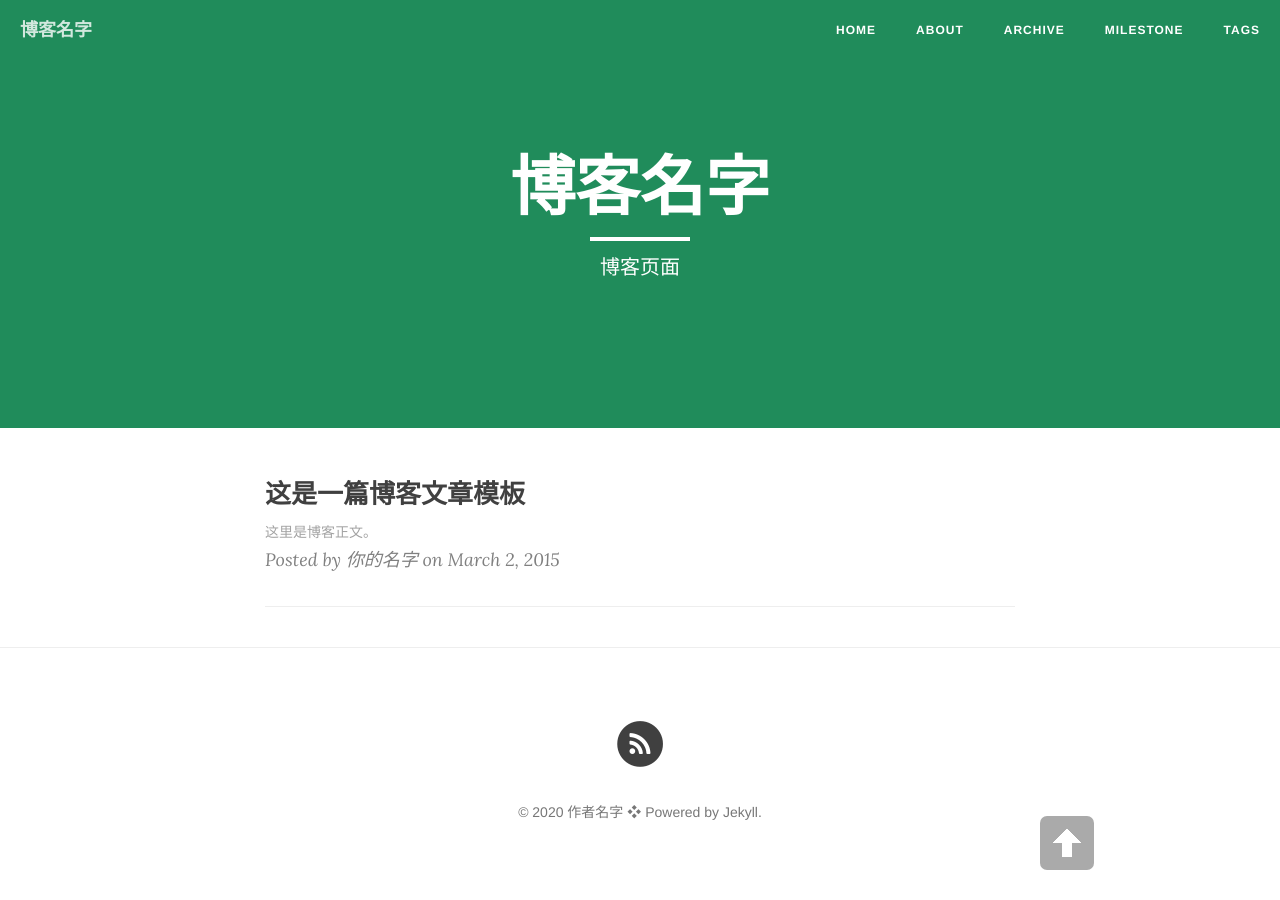
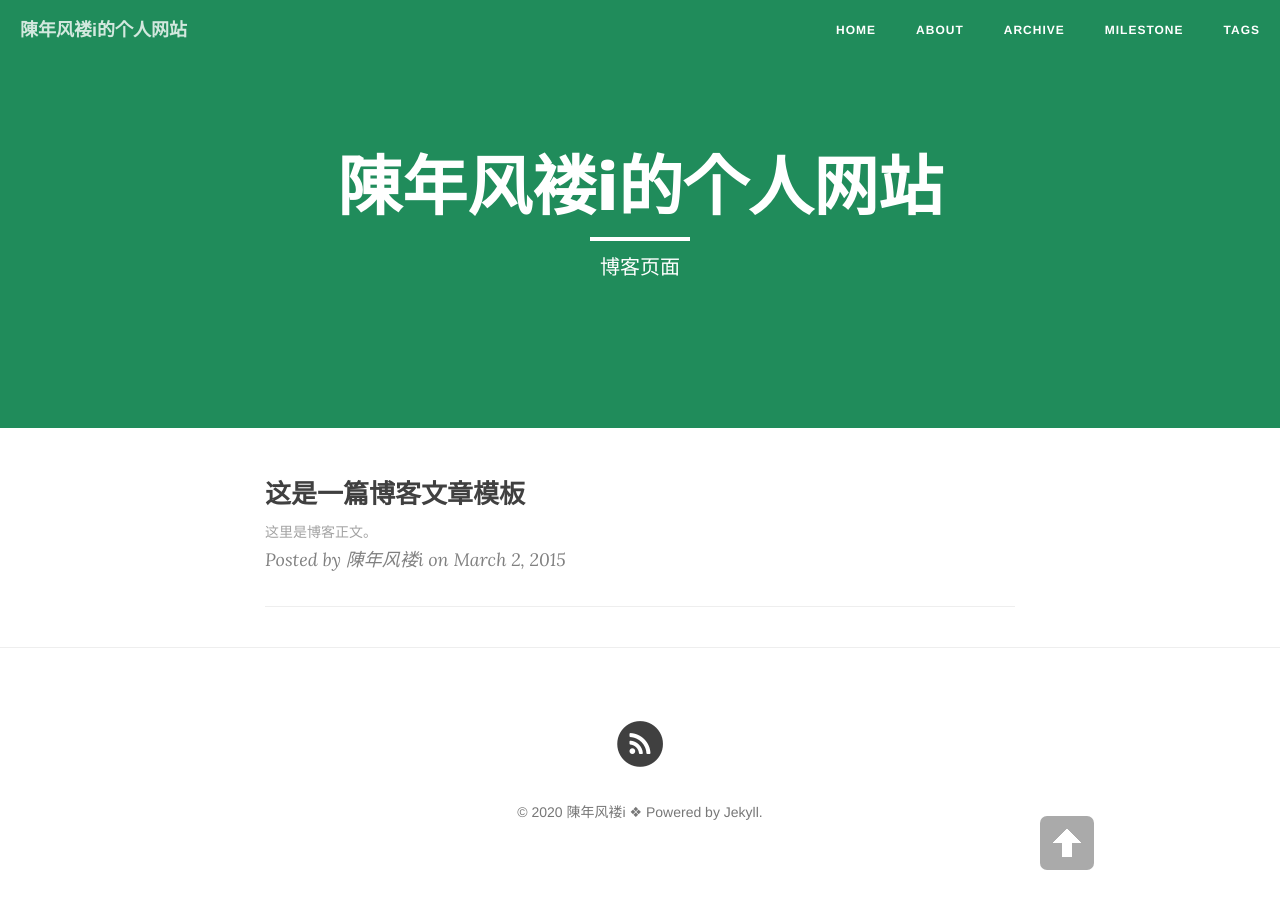
Before and after one commit to lmmtl/lmmtl.github.io, a Jekyll site: the page built from index.html, in a window 1280 px wide. Built offline with Jekyll 4.4.1, drawn with Linux system fonts in a browser that asks for light colours; nearby versions of some CDN libraries; the list of posts is cut into pages by our own code.

Commit message:
更改个人信息

```diff
--- a/_config.yml
+++ b/_config.yml
@@ -1,16 +1,16 @@
 # Site settings
-title: 博客名字 # 你的博客名字，可以定义修订
+title: 陳年风褛i的个人网站 # 你的博客名字，可以定义修订
 header-img: "img/green.jpg"
 tagline: "cn"
 description: "这是我的博客"  # 一句话描述你的博客
 baseurl: ""
-url: "http://cnfeat"  # 此处填写你的博客地址
+url: "http://chennfl.github.io"  # 此处填写你的博客地址
 
 # About/contact
 owner:
-  name: "作者名字" # 填写作者信息：名字
-  email: X@gmail.com # 填写作者信息：邮箱
-  bio: "你的博客描述" # 填写作者信息：博客描述
+  name: "陳年风褛i" # 填写作者信息：名字
+  email: wjysmhs@gmail.com # 填写作者信息：邮箱
+  bio: "无聊时建站，仅供本人学习使用" # 填写作者信息：博客描述
 
 # Data
 gavatar: img/favicon.png # 浏览器地址栏小图标，可自定义更改
@@ -43,7 +43,7 @@ defaults:
       type: "posts"
     values:
       layout: "post"
-      author: "你的名字" # 你的名字
+      author: "陳年风褛i" # 你的名字
       header-img: "img/green.jpg" # We don't want posts without a header image, that whould mean white on white
 
 # Comments
```
